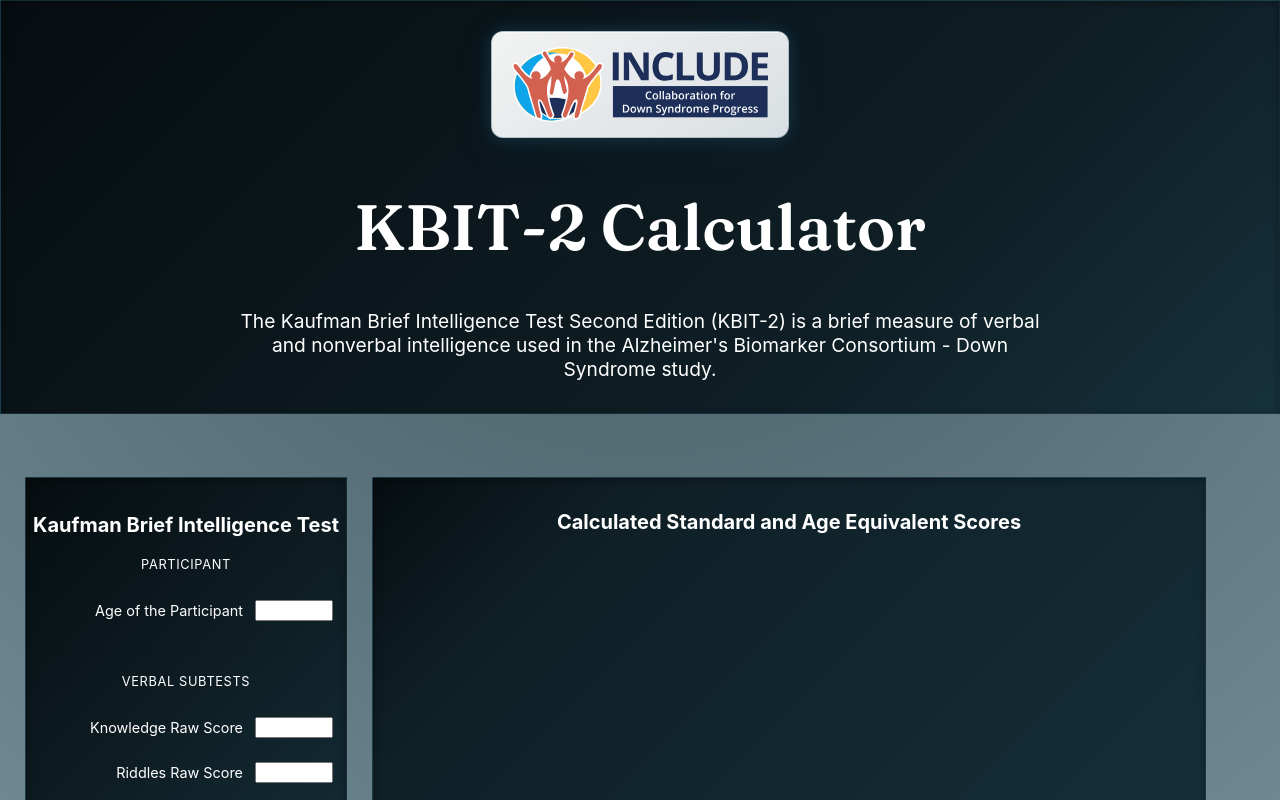
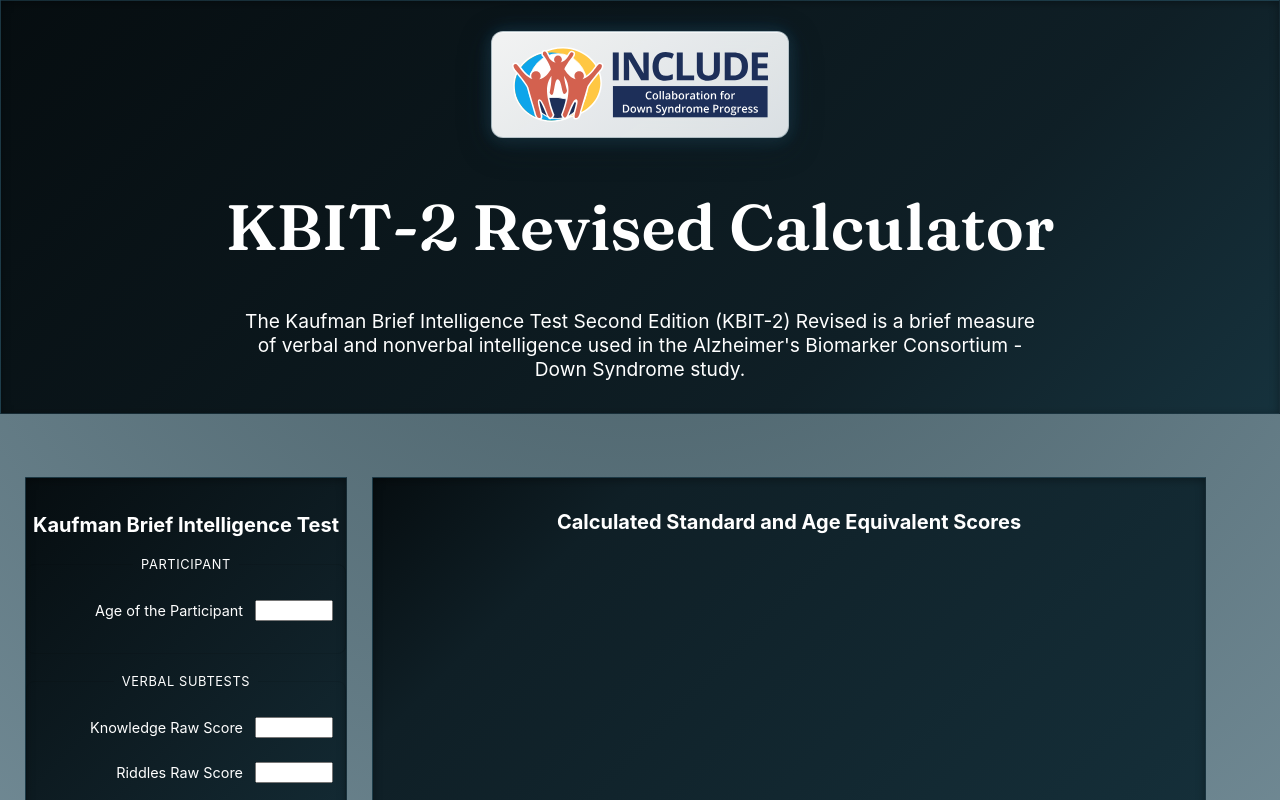
Before and after one commit to metds/kbit2-revised, a React (Create React App) app: page / in a window 1280 px wide. Shown: the top 800 px of the page. Built offline with nearby package versions, Linux system fonts and the light colour scheme.

Commit message:
Update page title

```diff
--- a/src/components/Header.jsx
+++ b/src/components/Header.jsx
@@ -23,13 +23,14 @@
             <img className={classes.logo} src="logo-cdp-ds.svg" alt="logo" />
           </a>
         </div>
-        <h1 className={classes.pageTitle}>KBIT-2 Calculator</h1>
+        <h1 className={classes.pageTitle}>KBIT-2 Revised Calculator</h1>
         <div className={classes.content}>
           {!isSmallScreen && (
             <p className={classes.description}>
-              The Kaufman Brief Intelligence Test Second Edition (KBIT-2) is a
-              brief measure of verbal and nonverbal intelligence used in the
-              Alzheimer's Biomarker Consortium - Down Syndrome study.{" "}
+              The Kaufman Brief Intelligence Test Second Edition (KBIT-2)
+              Revised is a brief measure of verbal and nonverbal intelligence
+              used in the Alzheimer's Biomarker Consortium - Down Syndrome
+              study.{" "}
             </p>
           )}
         </div>
```
Also changed, not shown: 2 other files (tests, documents, lock files or other folders).
